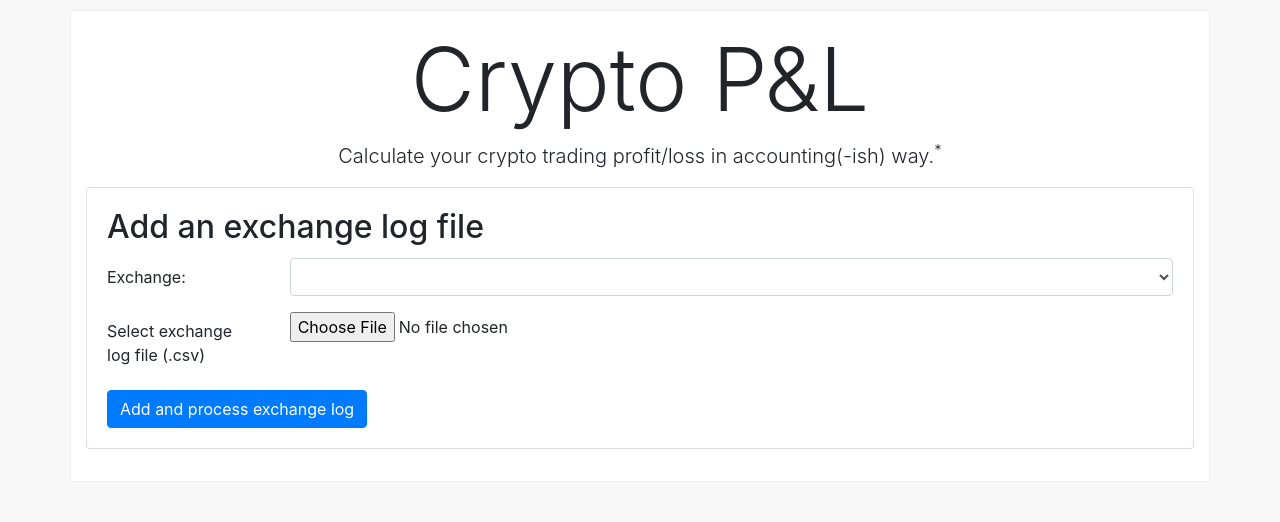
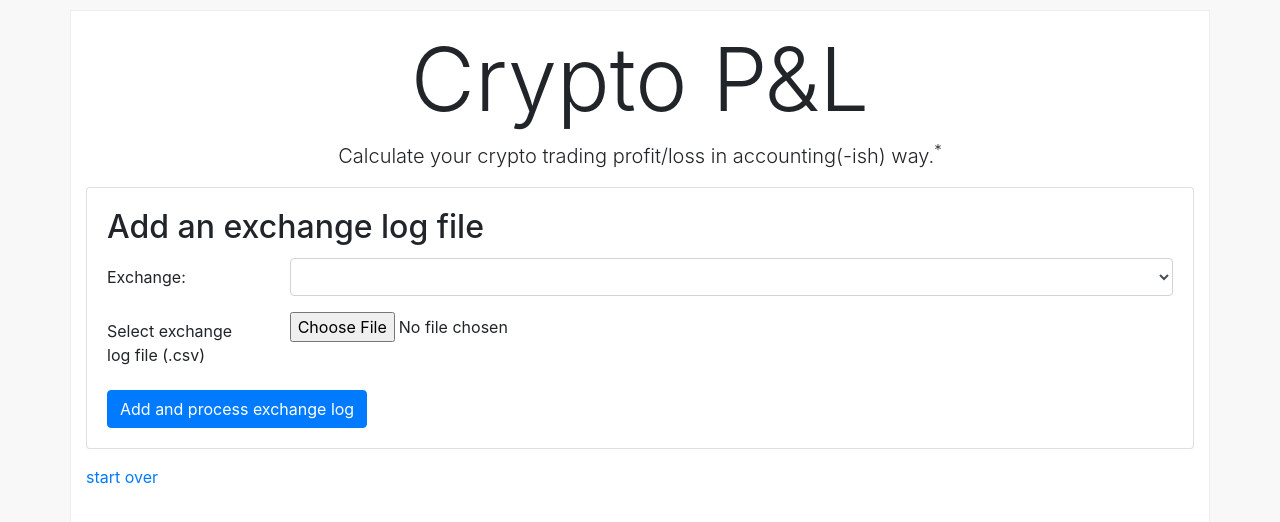
Before and after one commit to ailon/cryptopnl, a Vue app: page /#/ in a window 1280 px wide. Both pictures are taken after a click on the button "I understand and this works for me, let's proceed!". Shown: the top 522 px of the page. Built offline with nearby package versions, Linux system fonts and the light colour scheme.

Commit message:
added "start over" link

```diff
--- a/src/views/Home.vue
+++ b/src/views/Home.vue
@@ -171,8 +171,12 @@
           </div>
         </div>
       </section>
+    </form>
 
-    </form>
+    <div class="row my-3" v-show="step != 'intro'">
+      <div class="col-12"><a href="/">start over</a></div>
+    </div>
+
   </div>
 </template>
 
```
